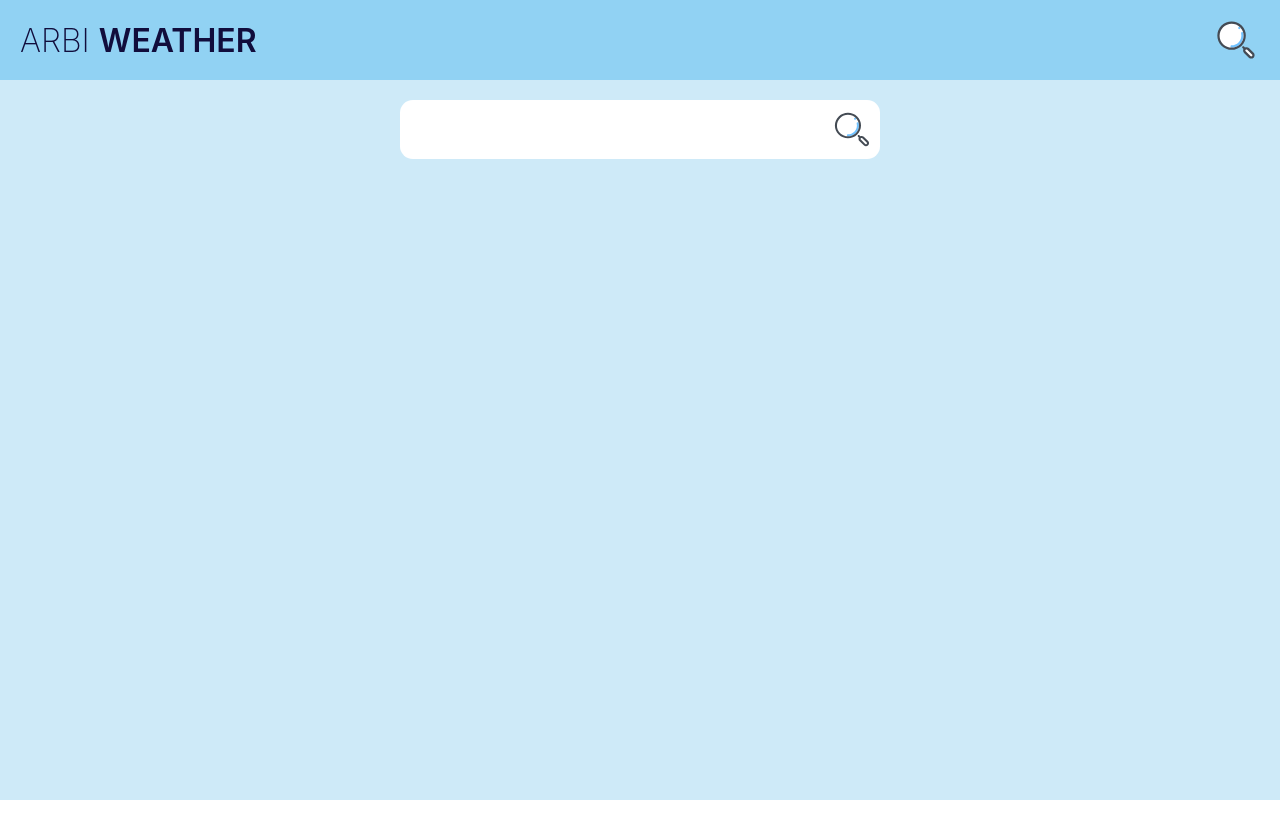
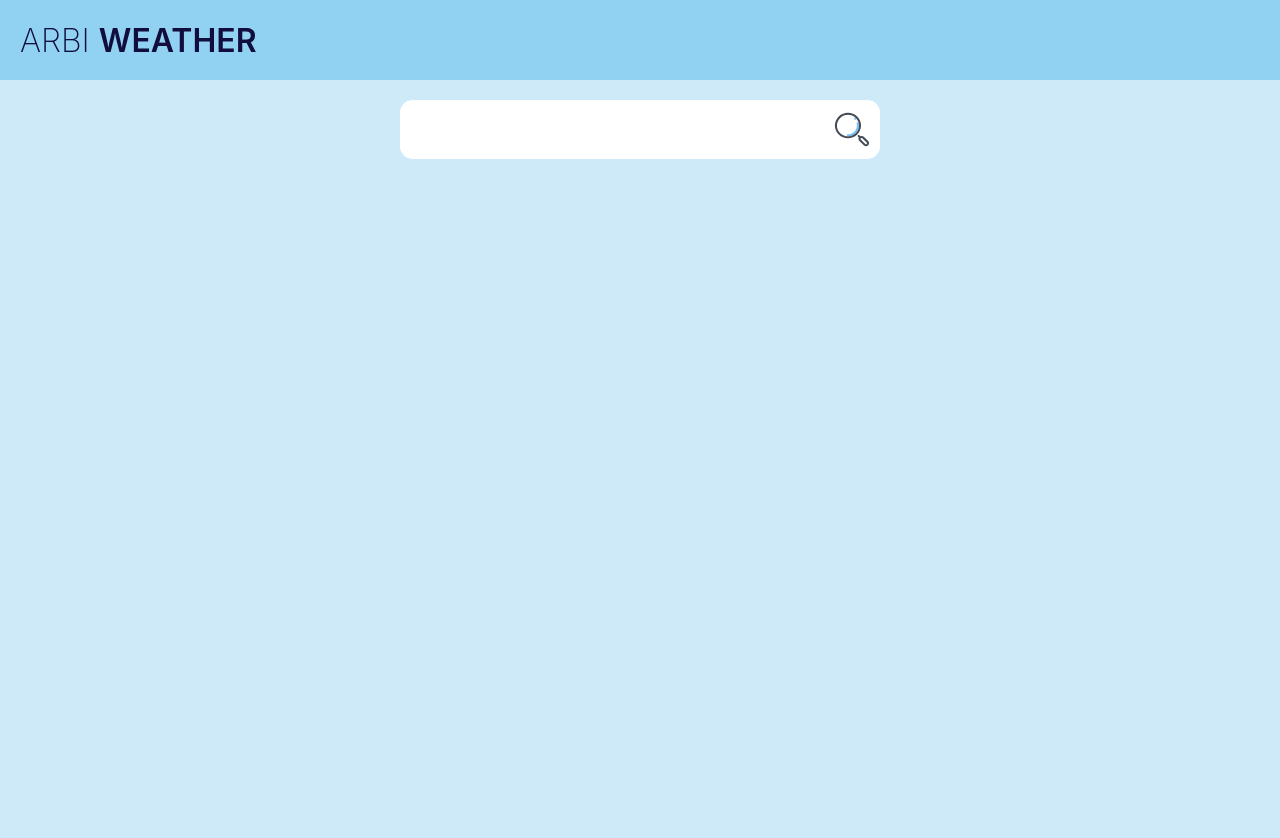
Before and after one commit to SulemanRasheed132446/weather-app, a React (Create React App) app: page / in a window 1280 px wide. Before the commit the page ends 800 px from the top, so only its background shows below. Built offline with nearby package versions, Linux system fonts and the light colour scheme.

Commit message:
connected header with the search bar

```diff
--- a/src/actions/index.js
+++ b/src/actions/index.js
@@ -1,4 +1,4 @@
-import { FETCH_WEATHER_DETAILS, FETCH_WEATHER_FORECAST, WEATHER_FAILED, WEATHER_LOADING, WEATHER_UPDATE , FORECAST_UPDATE} from "./types";
+import { FETCH_WEATHER_DETAILS, FETCH_WEATHER_FORECAST, WEATHER_FAILED, WEATHER_LOADING, WEATHER_UPDATE , FORECAST_UPDATE, TOGGLE_SEARCH} from "./types";
 
 export const weatherLoading = () => ({
     type:WEATHER_LOADING
@@ -38,3 +38,6 @@ export const updateForecast = (forecastData) => ({
         forecastData
     }
 })
+export const toggleSearch = () => ({
+    type:TOGGLE_SEARCH
+})
--- a/src/actions/types.js
+++ b/src/actions/types.js
@@ -4,3 +4,4 @@ export const WEATHER_UPDATE = "WEATHER_UPDATE";
 export const FORECAST_UPDATE = "FORECAST_UPDATE";
 export const FETCH_WEATHER_DETAILS = "FETCH_WEATHER_DETAILS";
 export const FETCH_WEATHER_FORECAST = "FETCH_WEATHER_FORECAST";
+export const TOGGLE_SEARCH = "TOGGLE_SEARCH";
--- a/src/components/Header/index.js
+++ b/src/components/Header/index.js
@@ -1,23 +1,27 @@
-import React, { useState } from 'react'
+import React from 'react'
 import search from '../../assets/search.svg'
 import './styles.scss'
-import { getWeatherByCity } from '../../actions';
+import {toggleSearch } from '../../actions';
 import { connect } from 'react-redux';
-const Header = ({fetchWeatherByCity}) => {
-    const [cityName, setCityName] = useState('');
-    const cityNameHandler = (e) => setCityName(e.target.value);
+import { useEffect } from 'react';
+import { CSSTransition } from 'react-transition-group';
 
-    const onSearch = () => {
-        fetchWeatherByCity(cityName)
-    }
+const Header = ({toggleSearchBar, searched }) => {
+    useEffect(() => {toggleSearchBar()},[])
     return (
         <div className="flex-row align-center justify-between container header">
             <h1>ARBI <span>WEATHER</span></h1>
-            <img src={search} />
+            <CSSTransition in={searched} timeout={400} classNames="my-node" unmountOnExit>
+
+                <img src={search} onClick={toggleSearchBar}/>
+            </CSSTransition>
         </div>
     )
 }
 const mapDispatchToProps = (dispatch) => ({
-    fetchWeatherByCity : (name) => dispatch(getWeatherByCity(name))
+    toggleSearchBar: () => dispatch(toggleSearch())
 })
-export default connect(null, mapDispatchToProps)(Header)
+const mapStateToProps = ({searched}) => ({
+    searched
+})
+export default connect(mapStateToProps, mapDispatchToProps)(Header)
--- a/src/components/Header/styles.scss
+++ b/src/components/Header/styles.scss
@@ -2,8 +2,13 @@
 
 .header {
   background-color: $primaryColor;
+  position: fixed;
+  top: 0;
+  width: 98vw;
+  overflow: hidden;
   color: $textColor;
   height: 5vh;
+  z-index: 2;
 
   img {
     width: 3rem;
--- a/src/components/SearchBar/index.js
+++ b/src/components/SearchBar/index.js
@@ -2,7 +2,6 @@ import React, { useState } from 'react'
 import { connect } from 'react-redux'
 import { CSSTransition } from 'react-transition-group';
 import search from '../../assets/search.svg'
-import close from '../../assets/close.svg'
 import './styles.scss'
 import { getWeatherByCity } from '../../actions';
 const SearchBar = ({searched, searchCityWeather}) => {
--- a/src/components/SearchBar/styles.scss
+++ b/src/components/SearchBar/styles.scss
@@ -21,6 +21,7 @@
 
 .search-bar {
   color: $textColor;
+  margin-top: 10vh;
   background-color: white;
   padding: 0.5rem 0.4rem;
   border-radius: 0.8rem;
@@ -33,6 +34,7 @@
   }
   input {
     font-size: 2rem;
+    color:$textColor;
     border: none;
     outline: none;
   }
--- a/src/components/WeatherDetails/index.js
+++ b/src/components/WeatherDetails/index.js
@@ -3,6 +3,7 @@ import ForecastBox from "../ForecastBox";
 import WeatherBox from "../WeatherBox";
 import styles from "./styles.scss";
 import SearchBar from "../SearchBar";
+
 const WeatherDetails = () => {
   return (
     <div className="container weather-details">
--- a/src/components/WeatherDetails/styles.scss
+++ b/src/components/WeatherDetails/styles.scss
@@ -2,6 +2,6 @@
 
 .weather-details {
     color: $textColor;
-    min-height: 85vh;
+    min-height: 100vh;
     background-color:$secondaryColor
 }
--- a/src/reducers/index.js
+++ b/src/reducers/index.js
@@ -1,11 +1,11 @@
-import { FORECAST_UPDATE, WEATHER_FAILED, WEATHER_LOADING, WEATHER_UPDATE } from "../actions/types";
+import { FORECAST_UPDATE, TOGGLE_SEARCH, WEATHER_FAILED, WEATHER_LOADING, WEATHER_UPDATE } from "../actions/types";
 
 const initialState = {
   loading: false,
   error: null,
   weatherData: {},
   forecastData: [],
-  searched:false
+  searched:true,
 };
 const reducer = (state = initialState, { type, payload }) => {
   switch (type) {
@@ -34,6 +34,11 @@ const reducer = (state = initialState, { type, payload }) => {
         forecastData:payload.forecastData,
         searched: true
       }
+    case TOGGLE_SEARCH:
+      return {
+        ...state,
+        searched: !state.searched
+      }
     default:
       return state;
   }
```
